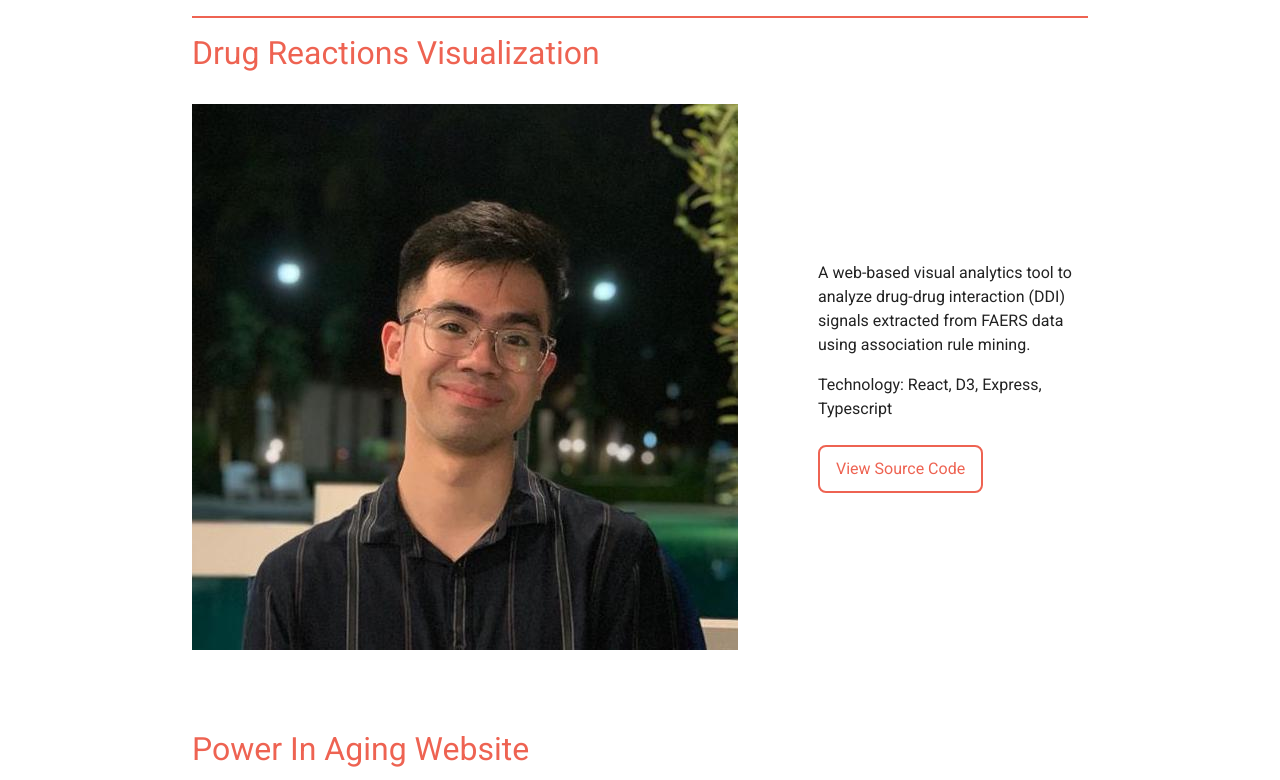
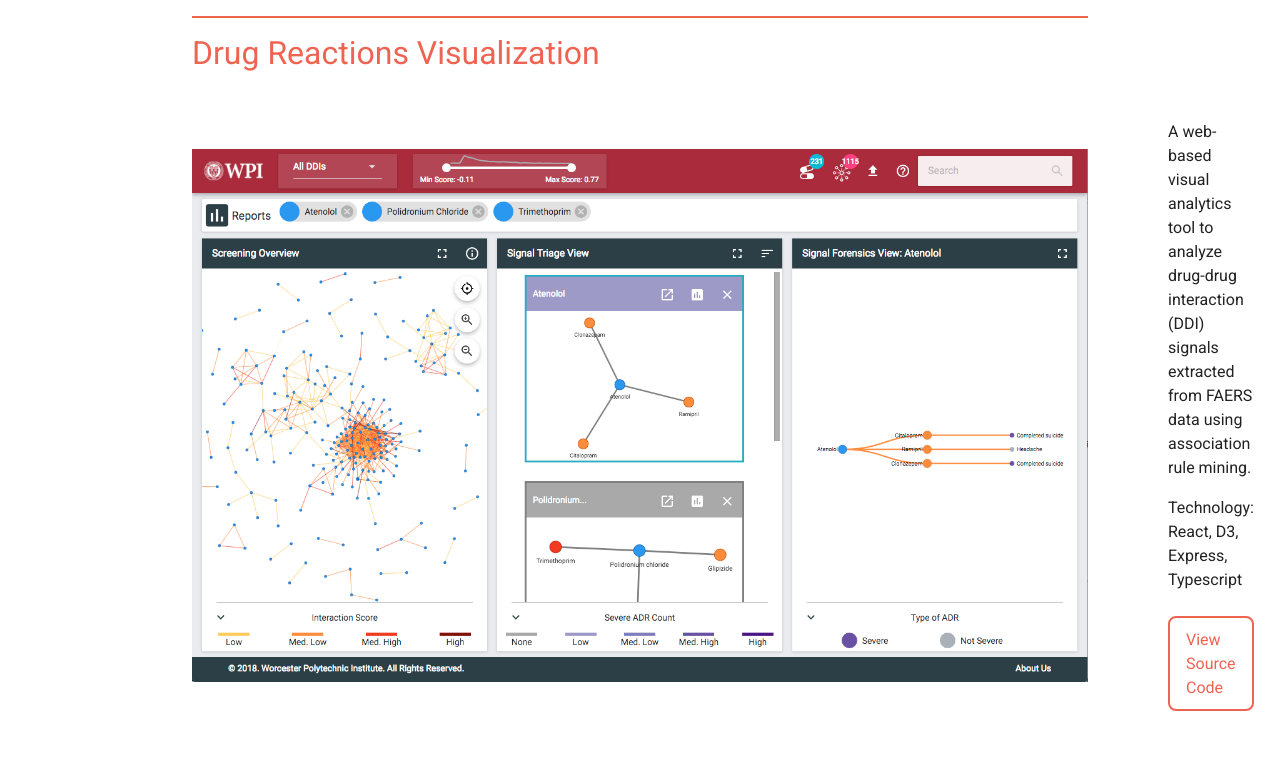
Before and after one commit to max172-hqt/max172-hqt.github.io, a Next.js app: page / in a window 1280 px wide. Shown: the part 2060-2840 px from the top of the page. Built offline with nearby package versions, Linux system fonts and the light colour scheme.

Commit message:
fix: Change file path

```diff
--- a/components/Portfolio/Project/ProjectCard.tsx
+++ b/components/Portfolio/Project/ProjectCard.tsx
@@ -1,4 +1,3 @@
-import { StaticImageData } from "next/image";
 import Image from "next/image";
 import styles from "./ProjectSection.module.css";
 
@@ -11,7 +10,7 @@ export default function ProjectCard({
   buttonText = "Visit Website",
 }: {
   title: string;
-  imageSrc: StaticImageData;
+  imageSrc: string;
   imageDescription: string;
   descriptions: string[];
   link: string,
@@ -29,7 +28,7 @@ export default function ProjectCard({
         </a>
       </h3>
       <div className={styles.cardContainer}>
-        <Image src={imageSrc} alt={imageDescription} />
+        <Image src={imageSrc} alt={imageDescription} width={500} height={500} />
         <div className={styles.content}>
           {descriptions.map((description, index) => (
             <p key={index}>{description}</p>
--- a/components/Portfolio/Project/ProjectSection.tsx
+++ b/components/Portfolio/Project/ProjectSection.tsx
@@ -1,13 +1,10 @@
-import divaInterface from "public/Personal Avatar.jpeg";
-// import msInterface from "public/MS Interface.png";
-// import divaInterface from "public/PIA Interface.png";
 import ProjectCard from "./ProjectCard";
 import styles from "./ProjectSection.module.css";
 
 const projects = [
   {
     title: "Drug Reactions Visualization",
-    imageSrc: divaInterface,
+    imageSrc: '/DIVA Interface.png',
     imageDescription:
       "Web interface of analytics dashboard to visualize Drug adversary reactions",
     descriptions: [
@@ -19,7 +16,7 @@ const projects = [
   },
   {
     title: "Power In Aging Website",
-    imageSrc: divaInterface,
+    imageSrc: '/PIA Interface.png',
     imageDescription: "Web Interface of Power In Aging website",
     descriptions: [
       "A web-based visual analytics tool A Wordpress website for the community of support and inspiration for women in the stages of “midlife”.to analyze drug-drug interaction (DDI) signals extracted from FAERS data using association rule mining.",
@@ -29,7 +26,7 @@ const projects = [
   },
   {
     title: "MathSpring Tutoring Website",
-    imageSrc: divaInterface,
+    imageSrc: '/MS Interface.png',
     imageDescription:
       "MathSpring interface with math multiple choice question and virtual assistant",
     descriptions: [
```
